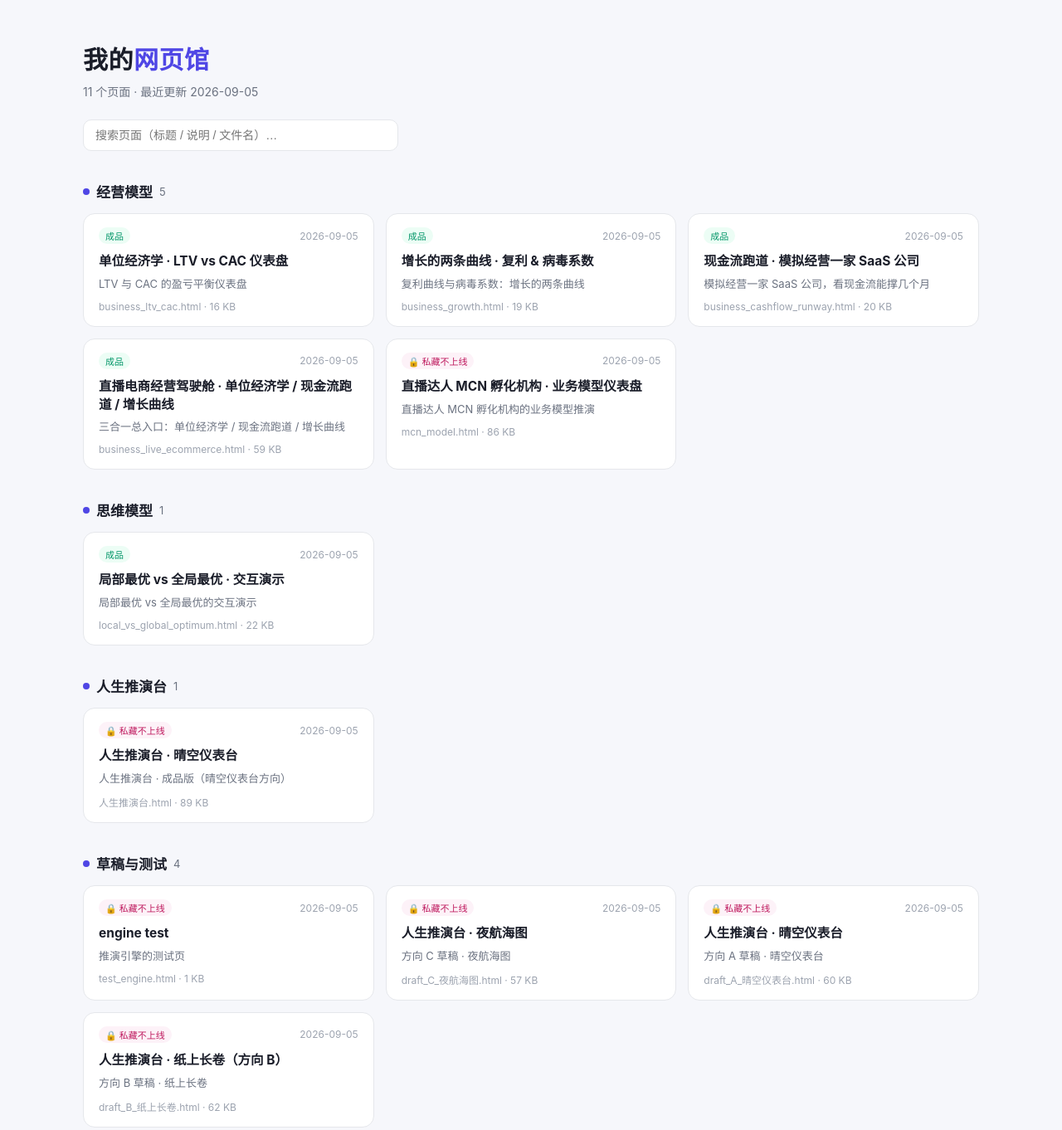
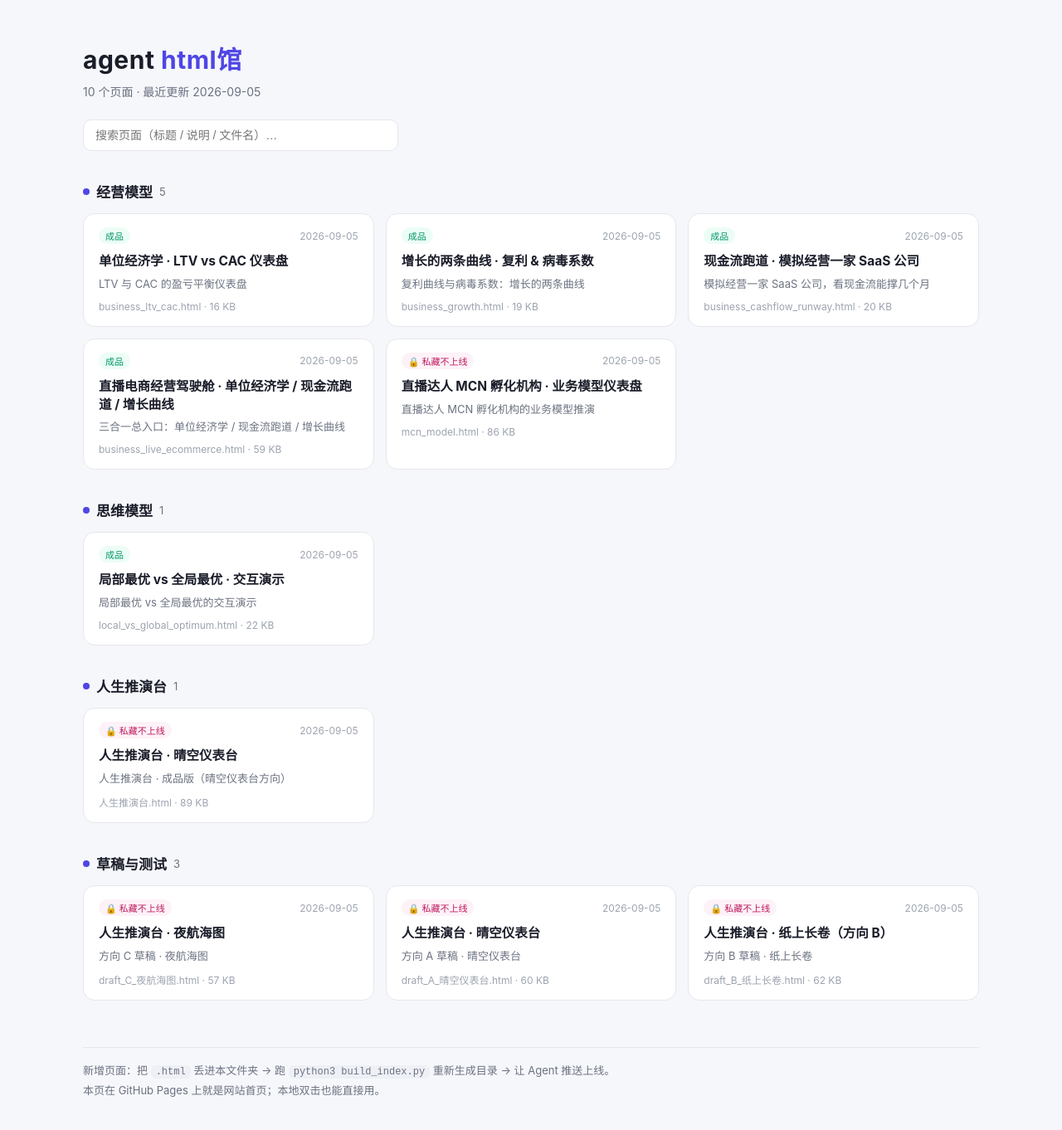
Before and after one commit to DaJunn/DaJunn.github.io, a plain HTML site: page index.html in a window 1280 px wide. Shown: the top 1362 px of the page at 83% size. Drawn offline with Linux system fonts and the light colour scheme.

Commit message:
更名 agent html馆：站名与导航页更新

```diff
--- a/index.html
+++ b/index.html
@@ -3,7 +3,7 @@
 <head>
 <meta charset="UTF-8">
 <meta name="viewport" content="width=device-width, initial-scale=1">
-<title>我的网页馆 · 总目录</title>
+<title>agent html馆 · 总目录</title>
 <style>
   :root { --ink:#1a1d29; --sub:#6b7280; --line:#e5e7eb; --accent:#4f46e5; --bg:#f6f7fb; }
   * { box-sizing:border-box; margin:0; padding:0; }
@@ -44,8 +44,8 @@
 <body>
 <div class="wrap">
   <header>
-    <h1>我的<em>网页馆</em></h1>
-    <div class="summary">11 个页面 · 最近更新 2026-09-05</div>
+    <h1>agent <em>html馆</em></h1>
+    <div class="summary">10 个页面 · 最近更新 2026-09-05</div>
   </header>
   <div class="bar">
     <input id="q" type="search" placeholder="搜索页面（标题 / 说明 / 文件名）…">
@@ -105,14 +105,9 @@
       </div>
     </section>
     <section>
-      <h2><span class="dot"></span>草稿与测试<span class="count">4</span></h2>
+      <h2><span class="dot"></span>草稿与测试<span class="count">3</span></h2>
       <div class="grid">
-      <a class="card" href="life_sim/test_engine.html" target="_blank" data-key="engine test 推演引擎的测试页 test_engine.html">
-        <div class="card-top"><span class="tag tag-private">🔒 私藏不上线</span><span class="date">2026-09-05</span></div>
-        <h3>engine test</h3>
-        <p>推演引擎的测试页</p>
-        <div class="meta">test_engine.html · 1 KB</div>
-      </a>      <a class="card" href="life_sim/draft_C_夜航海图.html" target="_blank" data-key="人生推演台 · 夜航海图 方向 c 草稿 · 夜航海图 draft_c_夜航海图.html">
+      <a class="card" href="life_sim/draft_C_夜航海图.html" target="_blank" data-key="人生推演台 · 夜航海图 方向 c 草稿 · 夜航海图 draft_c_夜航海图.html">
         <div class="card-top"><span class="tag tag-private">🔒 私藏不上线</span><span class="date">2026-09-05</span></div>
         <h3>人生推演台 · 夜航海图</h3>
         <p>方向 C 草稿 · 夜航海图</p>
```
Also changed, not shown: 2 other files.
